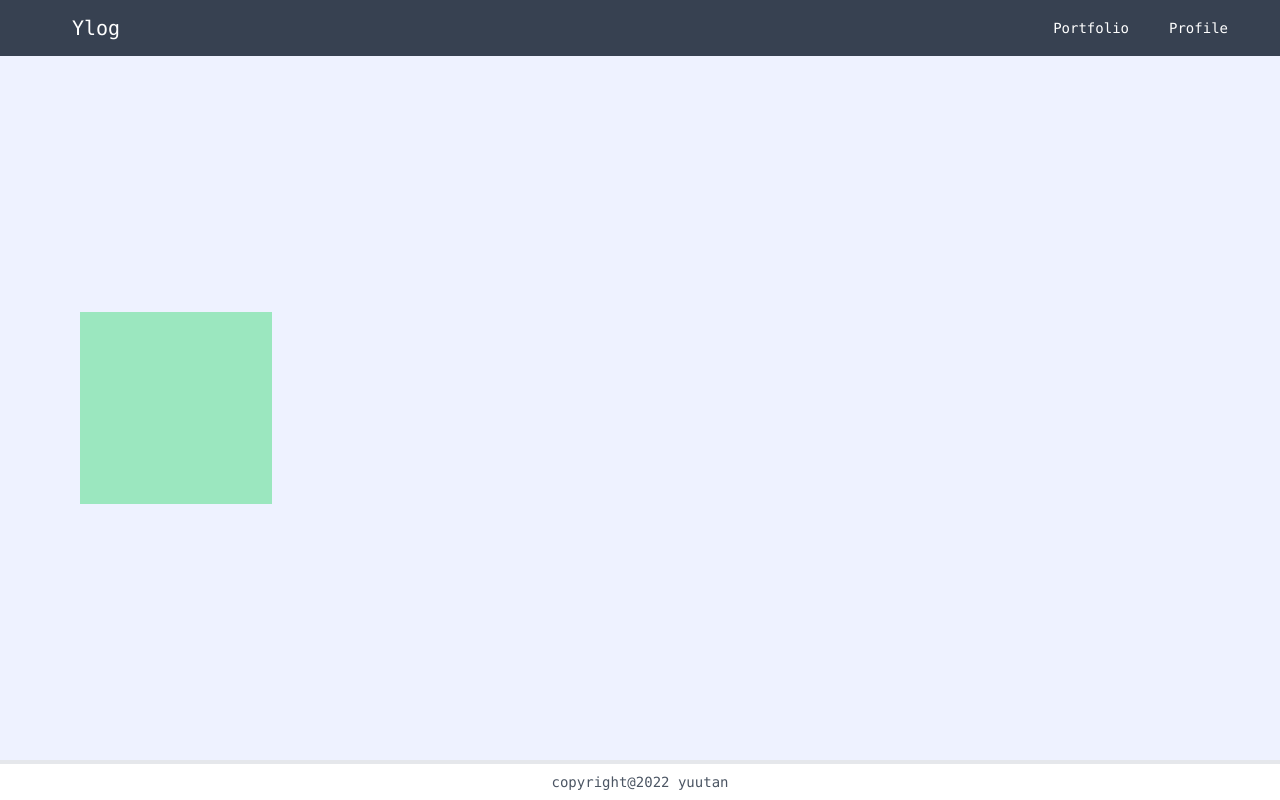
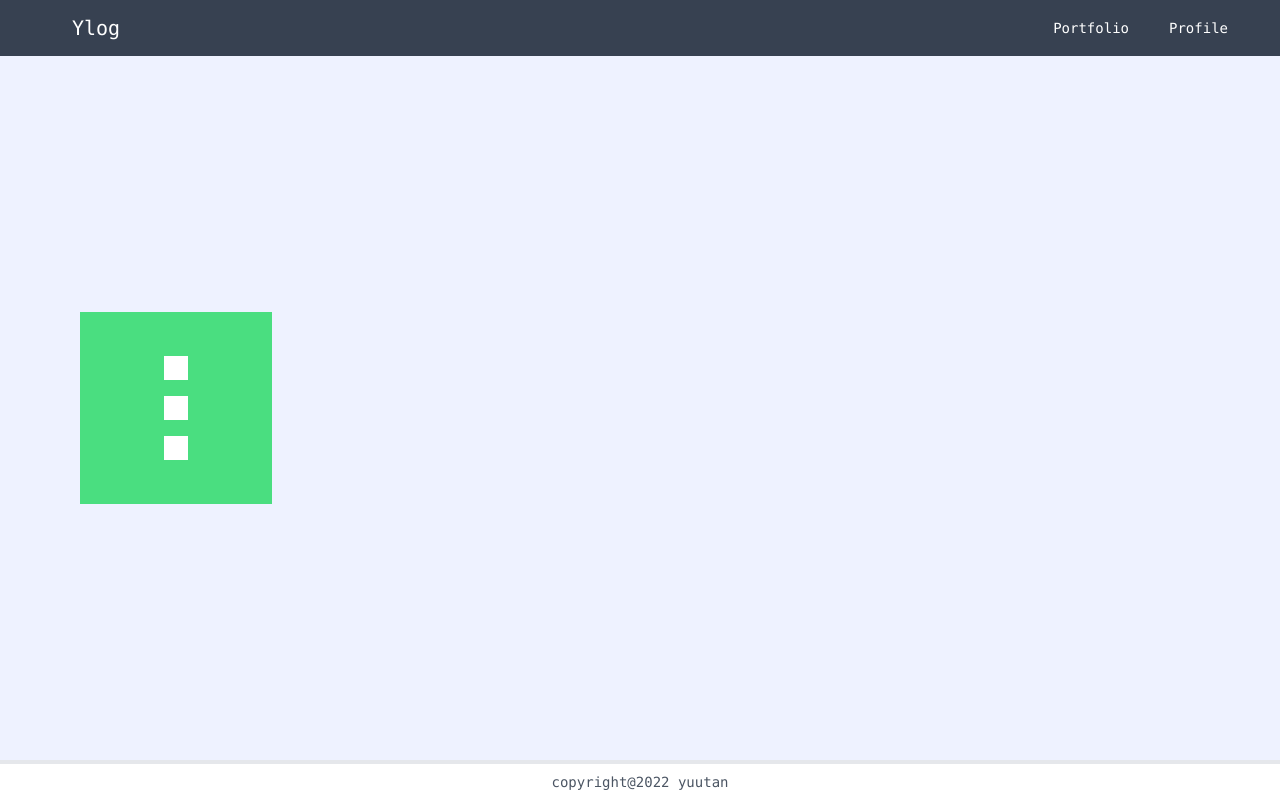
Before and after one commit to yuutan1017/Profile_next_tailwind, a Next.js app: page /portfolio-page in a window 1280 px wide. Built offline with nearby package versions, Linux system fonts and the light colour scheme.

Commit message:
box_delay

```diff
--- a/pages/portfolio-page.js
+++ b/pages/portfolio-page.js
@@ -3,30 +3,48 @@ import { motion } from 'framer-motion'
 
 import Layout from '../components/Layout'
 
-
-
 function Portfolio() {
 
-    const [isAnimating, setIsAnimating] = useState(false);
+    const boxVariant = {
+        hidden: {
+            x: "-100vh",
+        },
+        visible: {
+            x : 0,
+            transition: {
+                delay: 0.5,
+                when: "beforeChildren",
+            }
+        },
+    }
+
+    const listVariant = {
+        hidden: {
+            x: -10,
+            opacity: 0,
+        },
+        visible: {
+            x : 0,
+            opacity: 1,
+            staggerChildren: 0.2
+        },
+    }
 
     return (
         <Layout title='Portfolio' className="p-0 box-border">
             <motion.div
                 className='w-48 h-48 bg-green-400 flex flex-col items-center justify-center mr-auto ml-20'
-                animate={{
-                    x: isAnimating ? 900 : 0,
-                    opacity: isAnimating ? 1 : 0.5,
-                    rotate: isAnimating ? 270 : 0,
-                }}
-                initial={{
-                    opacity: 0,
-                }}
-                transition={{
-                    type: "spring",
-                    stifiness: 500,
-                }}
-                onClick={() => setIsAnimating(!isAnimating)}
+                variants={boxVariant}
+                animate="visible"
+                initial="hidden"
             >
+                {[1,2,3].map(box => {
+                    return (
+                    <motion.li
+                        className="w-1 h-1 bg-white p-3 m-2 list-none"
+                        variants={listVariant}
+                    ></motion.li>
+                )})}
             </motion.div>
         </Layout>
     );
```
Also changed, not shown: components/box.jsx (added, +55 -0 lines).
